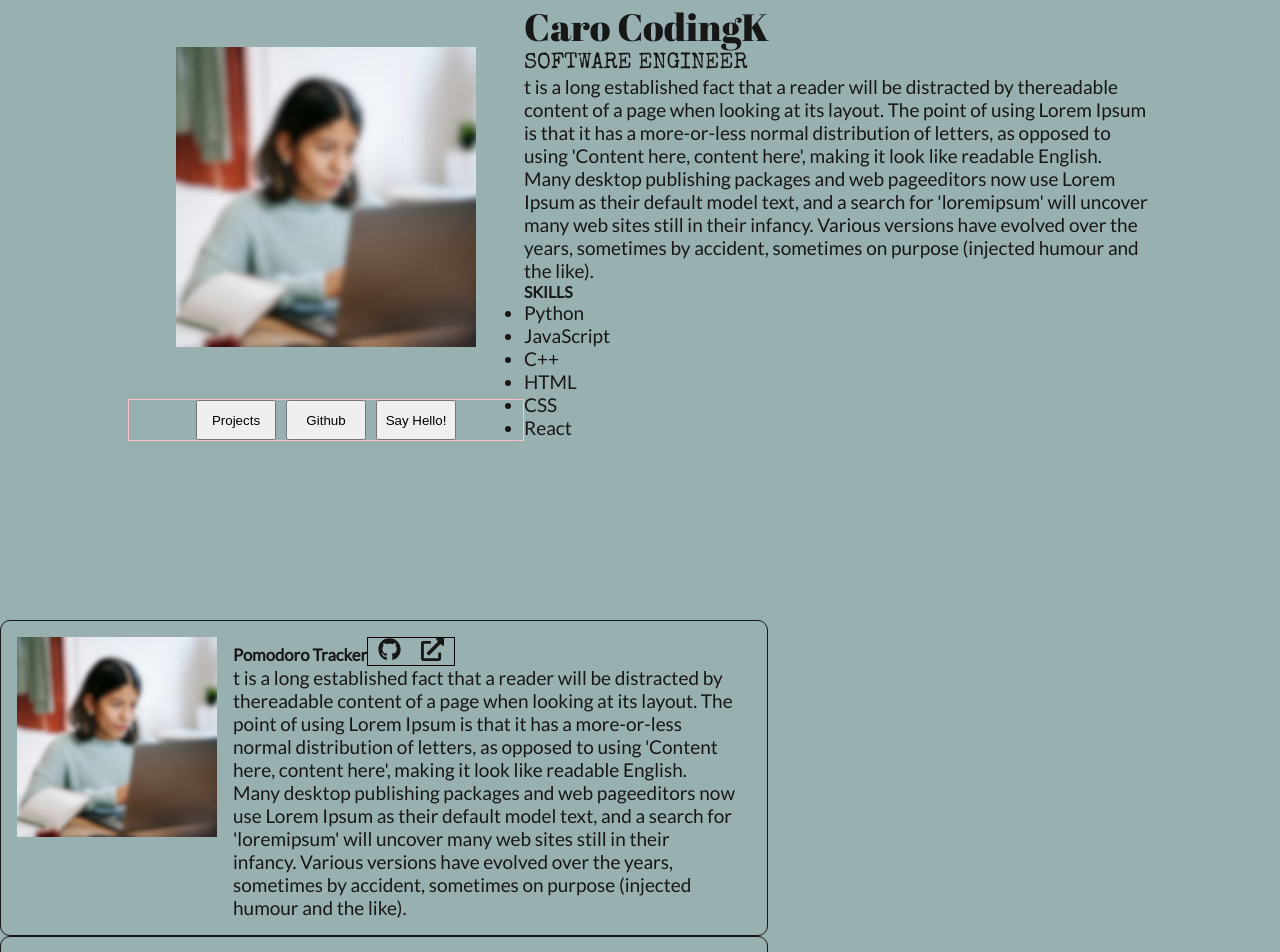
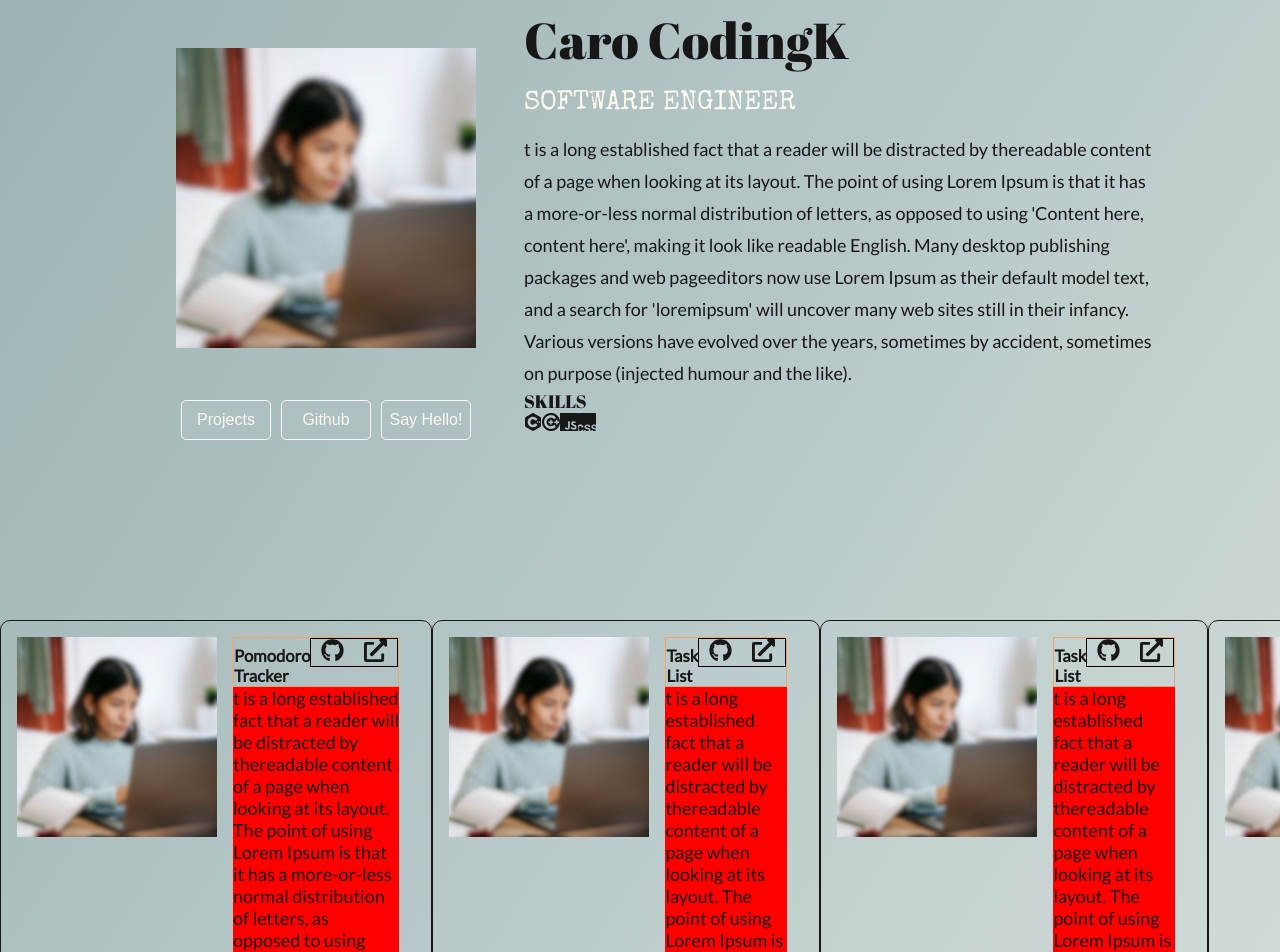
Before and after one commit to carocodingk/carocodingk.github.io, a Next.js app: page / in a window 1280 px wide. Shown: the part 180-1132 px from the top of the page. Built offline with nearby package versions, Linux system fonts and the light colour scheme.

Commit message:
Edited styling for about me component

```diff
--- a/components/AboutMe.jsx
+++ b/components/AboutMe.jsx
@@ -3,7 +3,8 @@ import LinksBar from "./LinksBar";
 import info from "../content/info.json";
 import style from "../styles/components.module.css"
 import {abril_fatface, lato, special_elite} from "../styles/fonts"
-
+import { SiCplusplus, SiCplusplusbuilder, SiJavascript, SiCsswizardry } from "react-icons/si";
+// import { TbBrandJavascript } from "react-icons/tb";
 
 function AboutMe(){
   return(
@@ -15,14 +16,16 @@ function AboutMe(){
         <LinksBar />
       </div>
       <div>
-        <h1  className={abril_fatface.className}>{info.AboutMe['name']}</h1>
-        <h3 className={special_elite.className}>{info.AboutMe['occupation'].toUpperCase()}</h3>
-        <p className={lato.className}>{info.AboutMe['description']}</p>
+        <h1 id={style.aboutme_name} className={abril_fatface.className}>{info.AboutMe['name']}</h1>
+        <h2 id={style.aboutme_occupation } className={special_elite.className}>{info.AboutMe['occupation'].toUpperCase()}</h2>
+        <div id={style.aboutme_text} className={lato.className}>{info.AboutMe['description']}</div>
         <div>
-          <h5>SKILLS</h5>
-          <ul>{info.AboutMe['skills'].map((skill) =>
-            <li>{skill}</li>)}
-          </ul>
+          <h4 className={abril_fatface.className}>SKILLS</h4>
+          <SiCplusplus />
+          <SiCplusplusbuilder />
+          {/* <TbBrandJavascript /> */}
+          <SiJavascript />
+          <SiCsswizardry />
         </div>
       </div>
     </div>
--- a/components/ProjectCard.jsx
+++ b/components/ProjectCard.jsx
@@ -4,7 +4,7 @@ import style from "../styles/components.module.css"
 
 function ProjectCard({project}){
 return(
-  <div className={style.project}>
+  <div className={style.project_card}>
     <Image src= {project.image}
       width={200}
       height={200} />
@@ -13,7 +13,9 @@ return(
         <h5>{project.title}</h5>
         <ProjectButtons url1={project.url1} url2={project.url2} />
       </div>
-      <p>{project.description}</p>
+      <div className={style.project_description}>
+        {project.description}
+      </div>
     </div>
   </div>
 );
--- a/components/Projects.jsx
+++ b/components/Projects.jsx
@@ -1,9 +1,10 @@
 import info from "../content/info.json";
 import ProjectCard from "./ProjectCard";
+import style from "../styles/components.module.css"
 
 function Projects(){
   return(
-    <div id='Projects'>
+    <div id='Projects' className={style.project} >
       {info.Projects.map((project) =>
         <ProjectCard project={project} />
       )}
--- a/content/info.json
+++ b/content/info.json
@@ -12,8 +12,7 @@
 			"editors now use Lorem Ipsum as their default model text, and a search for 'lorem",
 			"ipsum' will uncover many web sites still in their infancy. Various versions have ",
 			"evolved over the years, sometimes by accident, sometimes on purpose (injected ",
-			"humour and the like)."],
-		"skills": ["Python", "JavaScript", "C++", "HTML", "CSS", "React"]
+			"humour and the like)."]
 	},
 	"Projects": [
 		{
@@ -47,6 +46,54 @@
 					"humour and the like)."],
 			"url1": "https://github.com/carocodingk/PomodoroTracker",
 			"url2": "https://nextjs.org/docs/app/getting-started/images-and-fonts"
+		},
+		{
+			"title": "Task List",
+			"image": "/profilePic.jpg",
+			"description": [
+					"t is a long established fact that a reader will be distracted by the",
+					"readable content of a page when looking at its layout. The ",
+					"point of using Lorem Ipsum is that it has a more-or-less normal distribution",
+					" of letters, as opposed to using 'Content here, content here', making it look",
+					" like readable English. Many desktop publishing packages and web page",
+					"editors now use Lorem Ipsum as their default model text, and a search for 'lorem",
+					"ipsum' will uncover many web sites still in their infancy. Various versions have ",
+					"evolved over the years, sometimes by accident, sometimes on purpose (injected ",
+					"humour and the like)."],
+			"url1": "https://github.com/carocodingk/PomodoroTracker",
+			"url2": "https://nextjs.org/docs/app/getting-started/images-and-fonts"
+		},
+		{
+			"title": "Task List",
+			"image": "/profilePic.jpg",
+			"description": [
+					"t is a long established fact that a reader will be distracted by the",
+					"readable content of a page when looking at its layout. The ",
+					"point of using Lorem Ipsum is that it has a more-or-less normal distribution",
+					" of letters, as opposed to using 'Content here, content here', making it look",
+					" like readable English. Many desktop publishing packages and web page",
+					"editors now use Lorem Ipsum as their default model text, and a search for 'lorem",
+					"ipsum' will uncover many web sites still in their infancy. Various versions have ",
+					"evolved over the years, sometimes by accident, sometimes on purpose (injected ",
+					"humour and the like)."],
+			"url1": "https://github.com/carocodingk/PomodoroTracker",
+			"url2": "https://nextjs.org/docs/app/getting-started/images-and-fonts"
+		},
+		{
+			"title": "Task List",
+			"image": "/profilePic.jpg",
+			"description": [
+					"t is a long established fact that a reader will be distracted by the",
+					"readable content of a page when looking at its layout. The ",
+					"point of using Lorem Ipsum is that it has a more-or-less normal distribution",
+					" of letters, as opposed to using 'Content here, content here', making it look",
+					" like readable English. Many desktop publishing packages and web page",
+					"editors now use Lorem Ipsum as their default model text, and a search for 'lorem",
+					"ipsum' will uncover many web sites still in their infancy. Various versions have ",
+					"evolved over the years, sometimes by accident, sometimes on purpose (injected ",
+					"humour and the like)."],
+			"url1": "https://github.com/carocodingk/PomodoroTracker",
+			"url2": "https://nextjs.org/docs/app/getting-started/images-and-fonts"
 		}
 	]
 
--- a/styles/components.module.css
+++ b/styles/components.module.css
@@ -1,7 +1,7 @@
 #homepage {
-  /* background-color: rgb(176, 186, 187); */
-  background-color: #99B0B0;
-  font-size: 19px;
+  /* background-color: #99B0B0; */
+  font-size: 18px;
+  background-image: linear-gradient(to bottom right, #99b0b0, #DFE6E6);
 }
 
 #aboutme {
@@ -17,22 +17,61 @@
   margin: 3rem;
 }
 
+#aboutme_name {
+  font-size: 2.8em;
+}
+
+#aboutme_occupation {
+  color: #FCFAF0;
+
+  padding: 1rem 0;
+  /* border: 1px solid red; */
+}
+
+#aboutme_text{
+  /* padding: 0.5rem 0; */
+  line-height: 2rem;
+}
+
+#aboutme ul {
+  /* border: 1px solid red; */
+  list-style-type: circle;
+  list-style-position: inside;
+}
+
+
+
 #link_bar {
-  border: 1px solid pink;
+  /* border: 1px solid pink; */
   display: flex;
   justify-content: center;
 }
 .link_button{
-  width: 80px;
+  width: 90px;
   height: 40px;
   margin: 0 5px;
+  font-size: 1rem;
+  font-weight: 500;
+  background-color: #aec0c0;
+  border: 1px solid #FCFAF0;
+  color: #FCFAF0;
+  border-radius: 5px;
+}
+
+.link_button:hover {
+  background-color: #8A9EA0;
 }
 
 .project {
   display: flex;
+  justify-content: space-around;
+}
+
+.project_card {
+  display: flex;
   border: 1px solid ;
   border-radius: 10px;
-  width: 60vw;
+  /* width: 40vw; */
   padding: 1rem;
 }
 
@@ -43,10 +82,14 @@
 .project_title {
   display: flex;
   align-items: baseline;
+
   font-size: 20px;
+  border: 1px solid sandybrown;
 }
 
 .project_buttons {
+  display: flex;
+  /* flex-wrap: nowrap; */
   border: 1px solid black;
 }
 
@@ -54,3 +97,8 @@
   font-size: 23px;
   margin: 0 10px;
 }
+
+.project_description {
+  background-color: red;
+
+}
```
